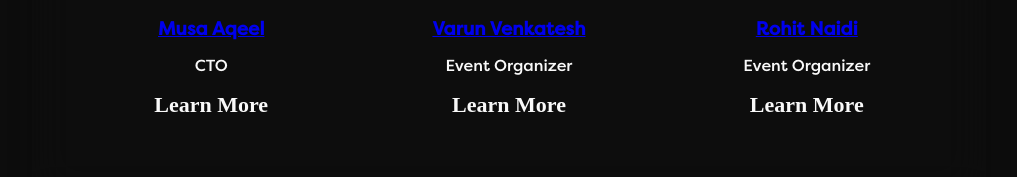
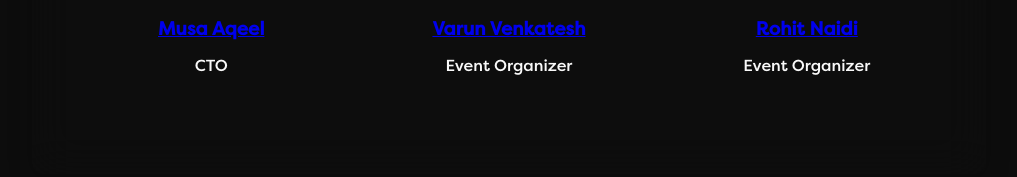
Before and after one commit to ScintillateS/EngenHacks.org, a Next.js app: page / in a window 1280 px wide. Shown: the part 2998-3175 px from the top of the page, without its empty margins (131-1148 px from the left). Built offline with nearby package versions, Linux system fonts and the light colour scheme.

Commit message:
Update Team.jsx

```diff
--- a/components/sections/Team.jsx
+++ b/components/sections/Team.jsx
@@ -83,9 +83,6 @@ const TeamMember = ({ name, role, img, highSchoolYear, experience, link }) => {
         </a>
       </h3>
       <p>{role}</p>
-      <LearnMoreButton href={link} target="_blank" rel="noopener noreferrer">
-        Learn More
-      </LearnMoreButton>
     </TeamMemberContainer>
   );
 };
```
